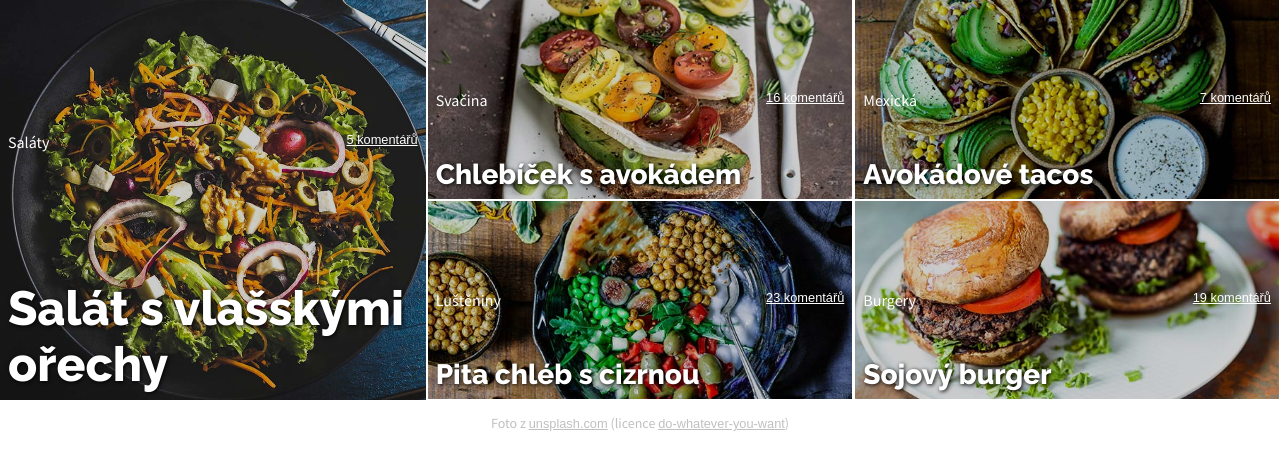
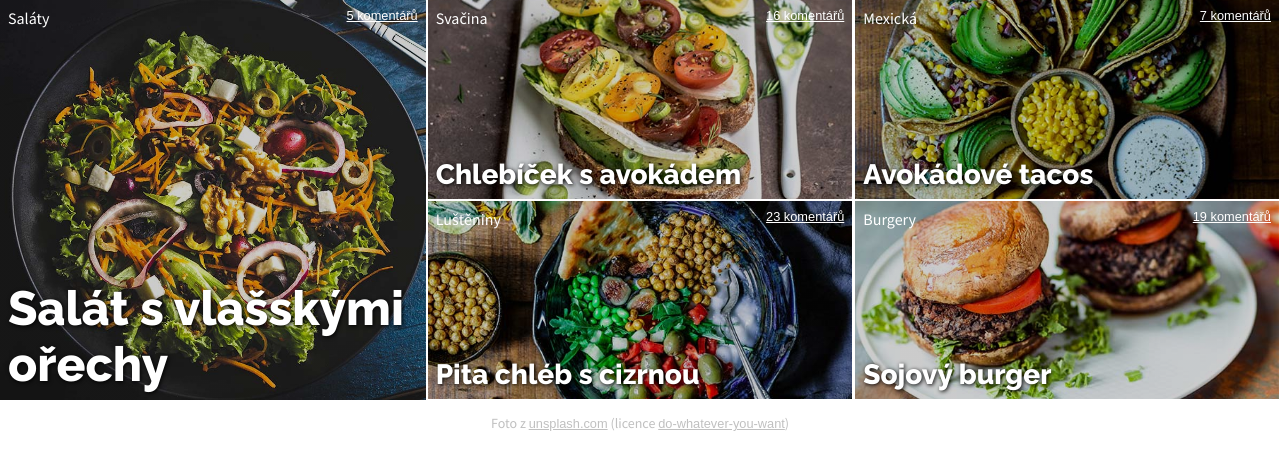
Before and after one commit to tvorimweb-2021-praha-jaro/du-4---recepty-vanilysky, a plain HTML site: page vege/index.html in a window 1280 px wide. Drawn offline with Linux system fonts and the light colour scheme.

Commit message:
HOTOVO-opraven flex + recepty meta hozeny nahoru

```diff
--- a/vege/style.css
+++ b/vege/style.css
@@ -46,6 +46,7 @@ body {
 .hlavni-recept {
     display: flex;
     flex-direction: column-reverse;
+    justify-content: space-between;
     background-image: linear-gradient(hsla(0 0% 0% / 0.2), hsla(0 0% 0% / 0.2)), url(images/salat.jpg);
     background-size: cover;
     background-position: center;
@@ -59,6 +60,7 @@ body {
 .recept {
     display: flex;
     flex-direction: column-reverse;
+    justify-content: space-between;
     min-height: 90px;
     padding: 0.5rem;
     border: 1px solid var(--primary);
@@ -92,7 +94,6 @@ body {
     font-weight: 800;
     color: var(--primary);
     text-shadow: 1px 1px 4px #000000;
-    padding-top: 8rem;
 }
 
 .recept-nazev {
@@ -102,7 +103,6 @@ body {
     color: var(--primary);
     text-shadow: 1px 1px 4px #000000;
     margin: 0;
-   padding-top: 3rem;
 
 }
 
```
